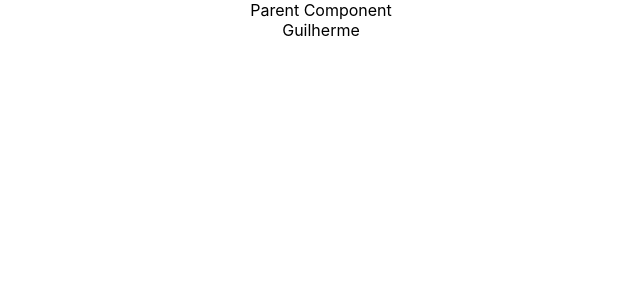
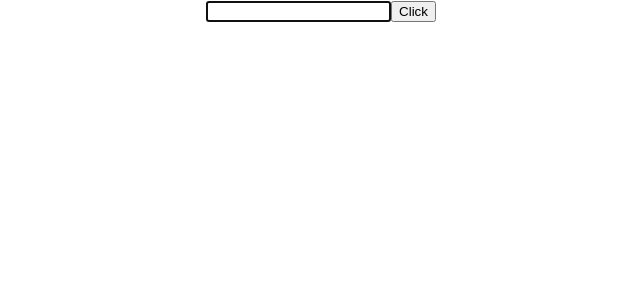
Before and after one commit to GuilhermeFDiniz/codevolution-course, a React (Create React App) app in the folder hello-world/: page / in a window 1280 px wide. Shown: the top 300 px of the page, without its empty margins (319-959 px from the left). Built offline with nearby package versions, Linux system fonts and the light colour scheme.

Commit message:
Create Ref Component

```diff
--- a/hello-world/src/App.js
+++ b/hello-world/src/App.js
@@ -1,13 +1,14 @@
+import React, { Component } from 'react';
 import './App.css';
-import FragmentDemo from './components/FragmentDemo';
-import ParentComp from './components/ParentComp';
-import PureComp from './components/PureComp';
+import RefsDemo from './components/RefsDemo';
+
+
 
 
 function App() {
   return (
     <div className="App">
-      <ParentComp/>
+      <RefsDemo/>
     </div>
   );
 }
--- /dev/null
+++ b/hello-world/src/components/RefsDemo.js
@@ -0,0 +1,28 @@
+import React, { Component } from 'react'
+
+class RefsDemo extends Component {
+  constructor(props) {
+    super(props)
+    this.inputRef = React.createRef()
+  }
+
+  componentDidMount(){
+    this.inputRef.current.focus()
+    console.log(this.inputRef)
+  }
+
+  clickHandler = () => {
+    alert(this.inputRef.current.value)
+  }
+
+  render() {
+    return (
+      <div>
+        <input type="text" ref={this.inputRef}></input>
+        <button onClick={this.clickHandler}>Click</button>
+      </div>
+    )
+  }
+}
+
+export default RefsDemo
```
